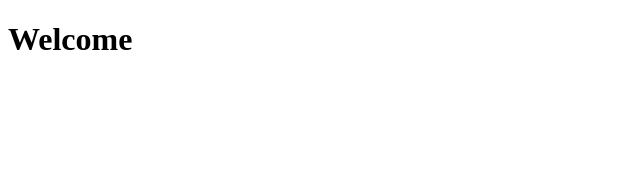
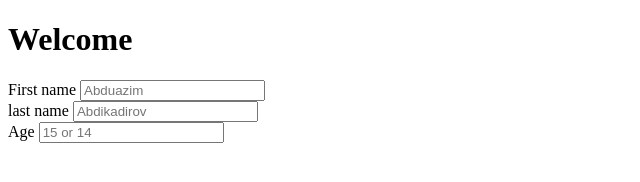
Before and after one commit to Abduazimabdullayyev/git-status, a plain HTML site: page index.html in a window 1280 px wide. Shown: the whole page, without its empty margins (0-640 px from the left). Drawn offline with Linux system fonts and the light colour scheme.

Commit message:
first ommit

```diff
--- a/index.html
+++ b/index.html
@@ -7,5 +7,19 @@
 </head>
 <body>
     <h1>Welcome</h1>
+    <form>
+        <div>
+            <label for="f-name">First name</label>
+            <input type="text" id="f-name" placeholder="Abduazim">
+        </div>
+        <div>
+            <label for="l-name">last name</label>
+            <input type="text" id="l-name" placeholder="Abdikadirov">
+        </div>
+        <div>
+            <label for="age">Age</label>
+            <input type="number" id="age" placeholder="15 or 14">
+        </div>
+    </form>
 </body>
 </html>
```
